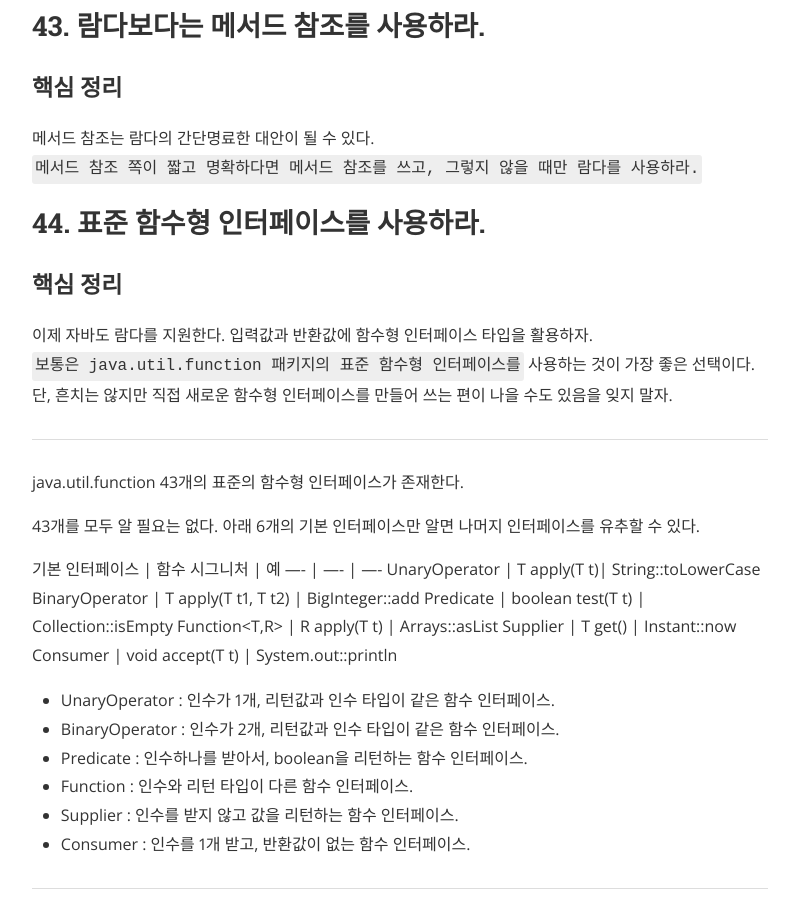
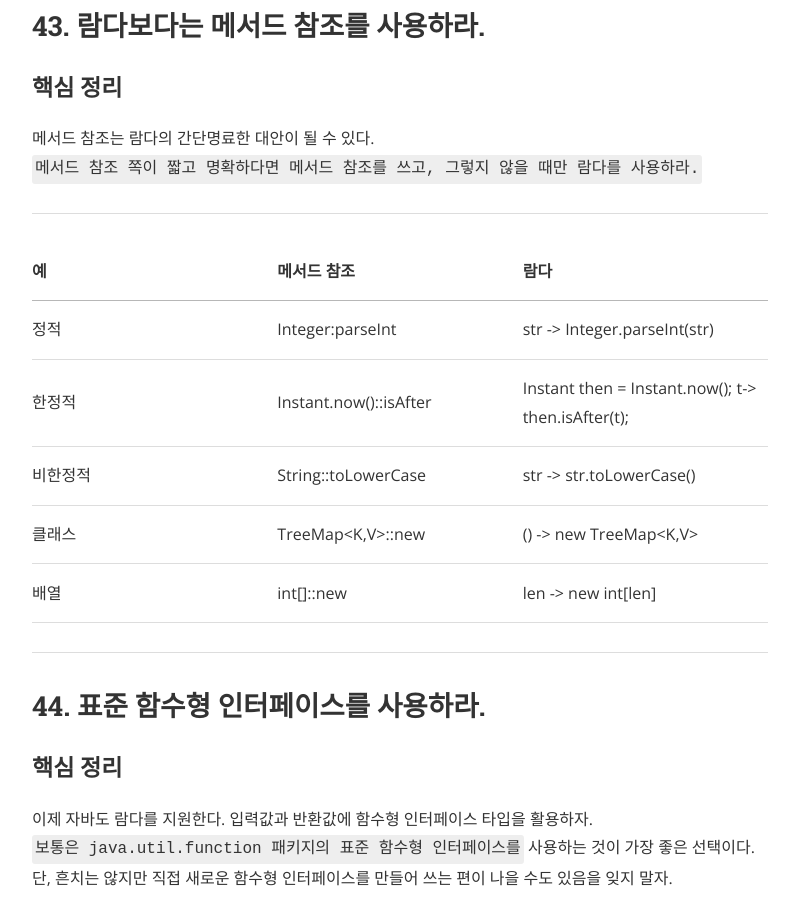
Before and after one commit to gonghojin/gonghojin.github.io, a Jekyll site: the page built from _posts/book/java/effectiveJava/2019-10-27-effectiveJava.md, in a window 1280 px wide and 900 px high, scrolled down 1026 px. Shown: the whole window, without its empty margins (240-1039 px from the left). Built offline with Jekyll 4.4.1, drawn with Linux system fonts in a browser that asks for light colours; nearby versions of some CDN libraries; comment, search, counter and statistics services are not loaded.

Commit message:
Fix: 재학습_43 람다보다는 메서드 참조

```diff
--- a/_posts/book/java/effectiveJava/2019-10-27-effectiveJava.md
+++ b/_posts/book/java/effectiveJava/2019-10-27-effectiveJava.md
@@ -20,6 +20,18 @@ cover:  "/assets/instacode.png"
 ## 43. 람다보다는 메서드 참조를 사용하라.
 ### 핵심 정리
 메서드 참조는 람다의 간단명료한 대안이 될 수 있다. `메서드 참조 쪽이 짧고 명확하다면 메서드 참조를 쓰고, 그렇지 않을 때만 람다를 사용하라.`
+
+---
+
+예 | 메서드 참조 | 람다
+---- | ---- | ----
+정적 | Integer:parseInt| str -> Integer.parseInt(str)
+한정적 | Instant.now()::isAfter | Instant then = Instant.now(); t-> then.isAfter(t);
+비한정적 | String::toLowerCase | str -> str.toLowerCase()
+클래스 | TreeMap<K,V>::new | () -> new TreeMap<K,V>
+배열 | int[]::new | len -> new int[len]
+
+---
 
 ## 44. 표준 함수형 인터페이스를 사용하라.
 ### 핵심 정리
```
